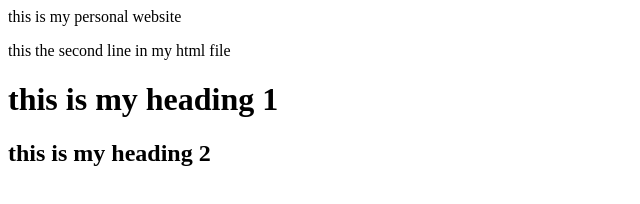
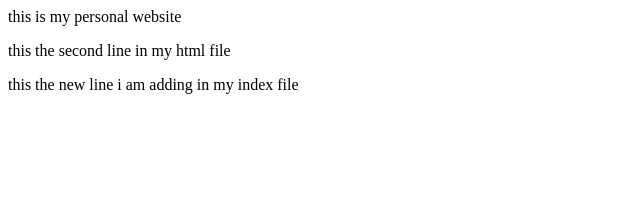
Before and after one commit to Starkes09/git_practice, a plain HTML site: page index.html in a window 1280 px wide. Shown: the whole page, without its empty margins (0-640 px from the left). Drawn offline with Linux system fonts and the light colour scheme.

Commit message:
updated index file with new paragraph

```diff
--- a/index.html
+++ b/index.html
@@ -8,7 +8,6 @@
 <body>
     this is my personal website
     <p>this the second line in my html file</p>
-    <h1>this is my heading 1</h1>
-    <h2>this is my heading 2</h2>
+    <p>this the new line i am adding in my index file</p>
 </body>
 </html>
```
